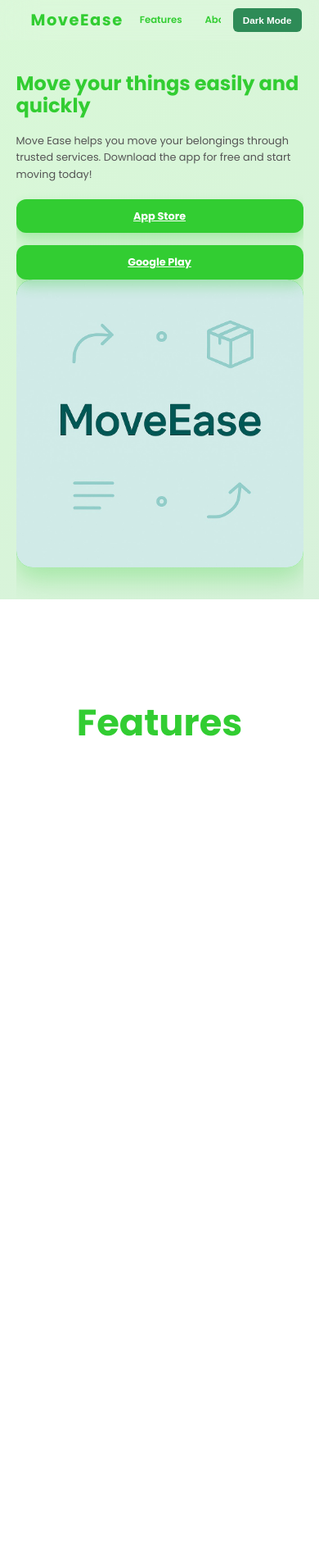
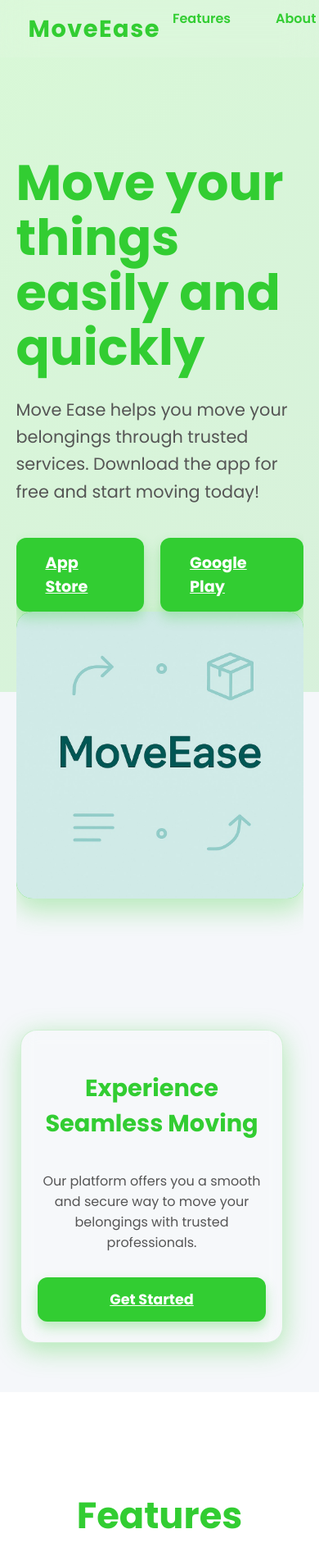
Before and after one commit to hurman3213/Move-IT, a plain HTML site: page index.html in a window 390 px wide. Shown: the top 1904 px of the page at 82% size. Drawn offline with nearby package versions, Linux system fonts and the light colour scheme.

Commit message:
Add files via upload

```diff
--- a/index.html
+++ b/index.html
@@ -42,6 +42,15 @@
         </div>
         <div class="hero-image" aria-label="Hero image">
             <img src="herojpeg.jpeg" alt="Hero Image" style="width: 100%; height: 100%; object-fit: cover; border-radius: 20px; filter: brightness(0.9) contrast(1.1);" />
+        </div>
+    </section>
+
+    <!-- New Glassmorphism Section below Hero -->
+    <section class="glassmorphism-section container" id="glassmorphism-section">
+        <div class="glass-card">
+            <h2>Experience Seamless Moving</h2>
+            <p>Our platform offers you a smooth and secure way to move your belongings with trusted professionals.</p>
+            <a href="#signup" class="btn">Get Started</a>
         </div>
     </section>
 
--- a/style.css
+++ b/style.css
@@ -1,7 +1,7 @@
-n      /* Reset and base styles */
 * {
   box-sizing: border-box;
 }
+
 body {
   margin: 0;
   font-family: 'Poppins', sans-serif;
@@ -17,49 +17,61 @@ body.dark-mode {
   background-color: #000000 !important;
   color: #e0e0e0 !important;
 }
+
 body.dark-mode a {
   color: #7fff00 !important; /* neon green */
 }
+
 body.dark-mode .nav-links a:hover {
   background-color: #7fff00 !important;
   color: #121212 !important;
 }
+
 body.dark-mode header {
   background: rgba(30, 30, 30, 0.15) !important;
   backdrop-filter: blur(20px) !important;
   -webkit-backdrop-filter: blur(20px) !important;
   box-shadow: none !important;
 }
+
 body.dark-mode .btn {
   background-color: #7fff00 !important;
   color: #121212 !important;
 }
+
 body.dark-mode .btn:hover {
   background-color: #5ecc00 !important;
 }
+
 body.dark-mode .features {
   background-color: #1e1e1e !important;
 }
+
 body.dark-mode .feature-item {
   background: #2c2c2c !important;
-    box-shadow: 0 4px 8px rgba(255,255,255,0.1) !important;
+  box-shadow: 0 4px 8px rgba(255, 255, 255, 0.1) !important;
 }
+
 body.dark-mode .testimonials {
   background: #1e1e1e !important;
 }
+
 body.dark-mode .testimonial-item {
   background: #2c2c2c !important;
-    box-shadow: 0 4px 8px rgba(255,255,255,0.1) !important;
+  box-shadow: 0 4px 8px rgba(255, 255, 255, 0.1) !important;
   color: #ccc !important;
 }
+
 body.dark-mode .cta {
   background-color: #7fff00 !important;
   color: #121212 !important;
 }
+
 body.dark-mode footer {
   background: #1e1e1e !important;
   color: #ccc !important;
 }
+
 body.dark-mode .auth {
   background: #1e1e1e !important;
   color: #ccc !important;
@@ -102,12 +114,14 @@ header {
   font-size: 1rem;
   font-family: 'Poppins', sans-serif;
 }
+
 nav {
   display: flex;
   justify-content: space-between;
   align-items: center;
   height: 70px;
 }
+
 .logo {
   font-size: 1.8rem;
   font-weight: 700;
@@ -115,10 +129,12 @@ nav {
   letter-spacing: 1.5px;
   cursor: pointer;
 }
+
 .nav-links {
   display: flex;
   gap: 25px;
 }
+
 .nav-links a {
   color: #32cd32;
   font-weight: 600;
@@ -127,6 +143,7 @@ nav {
   transition: background-color 0.3s ease, color 0.3s ease;
   text-decoration: none;
 }
+
 .nav-links a:hover {
   background-color: #32cd32;
   color: white;
@@ -143,6 +160,7 @@ nav {
   font-weight: 600;
   transition: background-color 0.3s ease;
 }
+
 #darkModeToggle:hover {
   background-color: #28a428;
 }
@@ -158,11 +176,13 @@ nav {
   overflow: hidden;
   z-index: 1;
 }
+
 .hero-text {
   flex: 1 1 500px;
   max-width: 600px;
   z-index: 1;
 }
+
 .hero-text h1 {
   font-size: 3.8rem;
   color: #32cd32;
@@ -170,16 +190,19 @@ nav {
   font-weight: 700;
   line-height: 1.1;
 }
+
 .hero-text p {
   font-size: 1.3rem;
   margin-bottom: 40px;
   line-height: 1.6;
   color: #555;
 }
+
 .hero-buttons {
   display: flex;
   gap: 20px;
 }
+
 .btn {
   background-color: #32cd32;
   color: white;
@@ -195,6 +218,7 @@ nav {
   font-weight: 700;
   box-shadow: 0 8px 15px rgba(50, 205, 50, 0.3);
 }
+
 .btn:hover {
   background-color: #28a428;
   box-shadow: 0 12px 20px rgba(40, 164, 40, 0.5);
@@ -225,18 +249,21 @@ nav {
   position: relative;
   z-index: 1;
 }
+
 .features h2 {
   color: #32cd32;
   font-size: 2.8rem;
   margin-bottom: 50px;
   font-weight: 700;
 }
+
 .feature-list {
   display: flex;
   flex-wrap: wrap;
   justify-content: center;
   gap: 50px;
 }
+
 .feature-item {
   background: rgba(240, 255, 240, 0.6);
   border-radius: 20px;
@@ -249,14 +276,17 @@ nav {
   backdrop-filter: blur(10px);
   -webkit-backdrop-filter: blur(10px);
 }
+
 .feature-item.visible {
   opacity: 1;
   transform: translateX(0);
 }
+
 .feature-item:hover {
   transform: translateY(-15px);
   box-shadow: 0 15px 30px rgba(50, 205, 50, 0.3);
 }
+
 .feature-icon {
   width: 90px;
   height: 90px;
@@ -274,12 +304,14 @@ nav {
   margin-right: auto;
   box-shadow: 0 5px 15px rgba(50, 205, 50, 0.3);
 }
+
 .feature-title {
   font-size: 1.5rem;
   font-weight: 700;
   margin-bottom: 15px;
   color: #32cd32;
 }
+
 .feature-desc {
   font-size: 1.1rem;
   color: #555;
@@ -299,16 +331,19 @@ nav {
   backdrop-filter: blur(10px);
   -webkit-backdrop-filter: blur(10px);
 }
+
 .about ul {
   list-style-position: inside;
   padding-left: 0;
   text-align: center;
 }
+
 .about ul li {
   margin-bottom: 10px;
   display: inline-block;
   text-align: center;
 }
+
 body.dark-mode .about {
   background: #2c2c2c !important;
   color: #e0e0e0 !important;
@@ -328,6 +363,7 @@ body.dark-mode .about {
   backdrop-filter: blur(10px);
   -webkit-backdrop-filter: blur(10px);
 }
+
 body.dark-mode .contact {
   background: #2c2c2c !important;
   color: #e0e0e0 !important;
@@ -348,11 +384,13 @@ body.dark-mode .contact {
   backdrop-filter: blur(10px);
   -webkit-backdrop-filter: blur(10px);
 }
+
 .cta h2 {
   margin-bottom: 25px;
   font-size: 2.5rem;
   font-weight: 700;
 }
+
 .cta p {
   font-size: 1.2rem;
   margin-bottom: 40px;
@@ -370,17 +408,20 @@ body.dark-mode .contact {
   backdrop-filter: blur(10px);
   -webkit-backdrop-filter: blur(10px);
 }
+
 .auth h2 {
   color: #32cd32;
   font-size: 2.5rem;
   margin-bottom: 20px;
   font-weight: 700;
 }
+
 .auth p {
   font-size: 1.1rem;
   margin-bottom: 30px;
   color: #555;
 }
+
 .auth .btn {
   background-color: #32cd32;
   padding: 14px 32px;
@@ -389,6 +430,7 @@ body.dark-mode .contact {
   font-weight: 700;
   box-shadow: 0 8px 15px rgba(50, 205, 50, 0.3);
 }
+
 .auth .btn:hover {
   background-color: #28a428;
   box-shadow: 0 12px 20px rgba(40, 164, 40, 0.5);
@@ -425,93 +467,97 @@ footer {
   }
 }
 
+/* Glassmorphism Section Styles */
+/* New section below hero with double-layered glass card */
+
+.glassmorphism-section {
+    margin: 40px auto;
+    padding: 40px 20px;
+    max-width: 700px;
+    position: relative;
+    z-index: 1;
+}
+
+.glass-card {
+    background: rgba(255, 255, 255, 0.15);
+    border-radius: 20px;
+    padding: 30px 40px;
+    box-shadow: 0 8px 32px 0 rgba(50, 205, 50, 0.37);
+    backdrop-filter: blur(10px);
+    -webkit-backdrop-filter: blur(10px);
+    border: 1px solid rgba(50, 205, 50, 0.18);
+    display: flex;
+    flex-direction: column;
+    align-items: center;
+    text-align: center;
+    color: #32cd32;
+}
+
+.glass-card h2 {
+    font-size: 2.5rem;
+    margin-bottom: 20px;
+    font-weight: 700;
+}
+
+.glass-card p {
+    font-size: 1.1rem;
+    margin-bottom: 30px;
+    color: #555;
+}
+
+.glass-card .btn {
+    background-color: #32cd32;
+    padding: 14px 36px;
+    font-size: 1.2rem;
+    border-radius: 12px;
+    font-weight: 700;
+    box-shadow: 0 8px 15px rgba(50, 205, 50, 0.3);
+    transition: background-color 0.3s ease;
+}
+
+.glass-card .btn:hover {
+    background-color: #28a428;
+}
+
+/* Dark mode support */
+body.dark-mode .glass-card {
+    background: rgba(44, 44, 44, 0.6);
+    color: #7fff00;
+    border: 1px solid rgba(127, 255, 0, 0.3);
+    box-shadow: 0 8px 32px 0 rgba(127, 255, 0, 0.37);
+}
+
+body.dark-mode .glass-card p {
+    color: #ccc;
+}
+
+body.dark-mode .glass-card .btn {
+    background-color: #7fff00;
+    color: #121212;
+}
+
+body.dark-mode .glass-card .btn:hover {
+    background-color: #5ecc00;
+}
+
 /* Responsive */
 @media (max-width: 768px) {
-    header {
-        height: auto;
-        white-space: normal;
-        overflow: visible;
-        text-overflow: clip;
-        padding: clamp(8px, 2vw, 15px);
+    .glassmorphism-section {
+        padding: 30px 15px;
+        margin: 30px 10px;
     }
-    body {
-        padding-top: clamp(50px, 10vw, 60px);
+    .glass-card {
+        padding: 25px 20px;
     }
-    .hero {
-        flex-direction: column;
-        padding-top: clamp(15px, 5vw, 20px);
-        padding-bottom: clamp(30px, 10vw, 40px);
+    .glass-card h2 {
+        font-size: 1.8rem;
     }
-    .hero-text, .hero-image {
-        max-width: 100%;
-        flex: 1 1 100%;
+    .glass-card p {
+        font-size: 1rem;
     }
-    .hero-text h1 {
-        font-size: clamp(1.5rem, 5vw, 2.2rem);
-        margin-bottom: clamp(15px, 5vw, 20px);
-    }
-    .hero-text p {
-        font-size: clamp(0.8rem, 3vw, 1rem);
-        margin-bottom: clamp(20px, 5vw, 30px);
-    }
-    .feature-list, .testimonial-list {
-        flex-direction: column;
-        align-items: center;
-        gap: clamp(15px, 5vw, 25px);
-    }
-    .feature-item, .testimonial-item {
-        max-width: 100%;
-        box-sizing: border-box;
-        padding: clamp(10px, 5vw, 15px);
-        overflow-wrap: break-word;
-        word-wrap: break-word;
-        hyphens: auto;
-    }
-    .nav-links {
-        flex-direction: row;
-        flex-wrap: nowrap;
-        gap: clamp(3px, 2vw, 8px);
+    .glass-card .btn {
         width: 100%;
-        justify-content: flex-start;
-        overflow-x: auto;
-        -webkit-overflow-scrolling: touch;
-        padding-left: clamp(5px, 3vw, 10px);
-    }
-    .nav-links a {
-        padding: clamp(5px, 2vw, 8px) clamp(5px, 3vw, 10px);
-        white-space: nowrap;
-        font-size: clamp(0.7rem, 3vw, 0.9rem);
-    }
-    header nav {
-        height: auto;
-        padding: 0 clamp(5px, 3vw, 10px);
-        flex-direction: row;
-        align-items: center;
-        justify-content: space-between;
-    }
-    .logo {
-        font-size: clamp(1.2rem, 5vw, 1.5rem);
-        flex-shrink: 0;
-    }
-    #darkModeToggle {
-        padding: clamp(5px, 2vw, 8px) clamp(5px, 3vw, 10px);
-        font-size: clamp(0.7rem, 3vw, 0.9rem);
-        flex-shrink: 0;
-    }
-    .hero-buttons {
-        flex-direction: column;
-        gap: clamp(10px, 5vw, 15px);
-        width: 100%;
-    }
-    .btn {
-        width: 100%;
-        text-align: center;
-        font-size: clamp(0.8rem, 3vw, 1rem);
-        padding: clamp(8px, 3vw, 12px) 0;
-    }
-    .about, .contact, .cta, .auth {
-        padding: clamp(15px, 5vw, 30px) clamp(10px, 5vw, 15px);
-        margin: clamp(15px, 5vw, 30px) clamp(5px, 3vw, 10px);
-        max-width: 100%;
+        padding: 14px 0;
+        font-size: 1.1rem;
     }
 }
```
Lines whose indentation alone changed are shown as unchanged.
